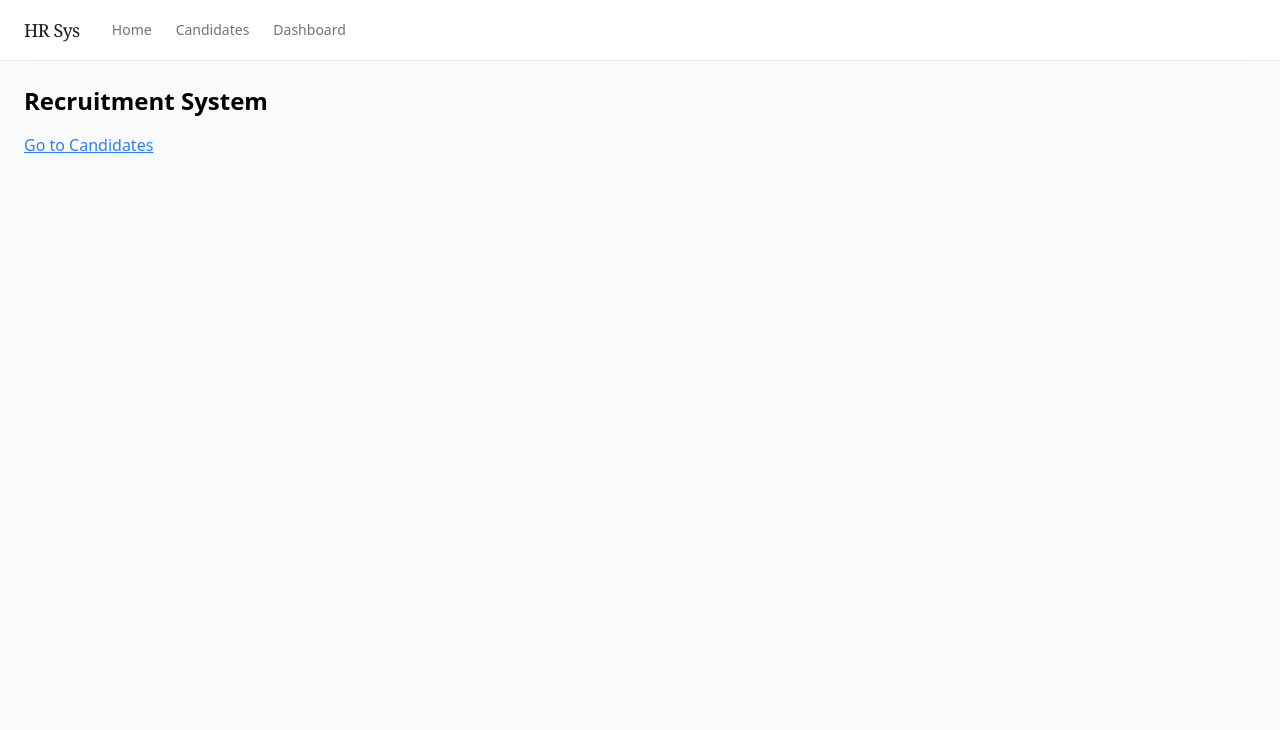
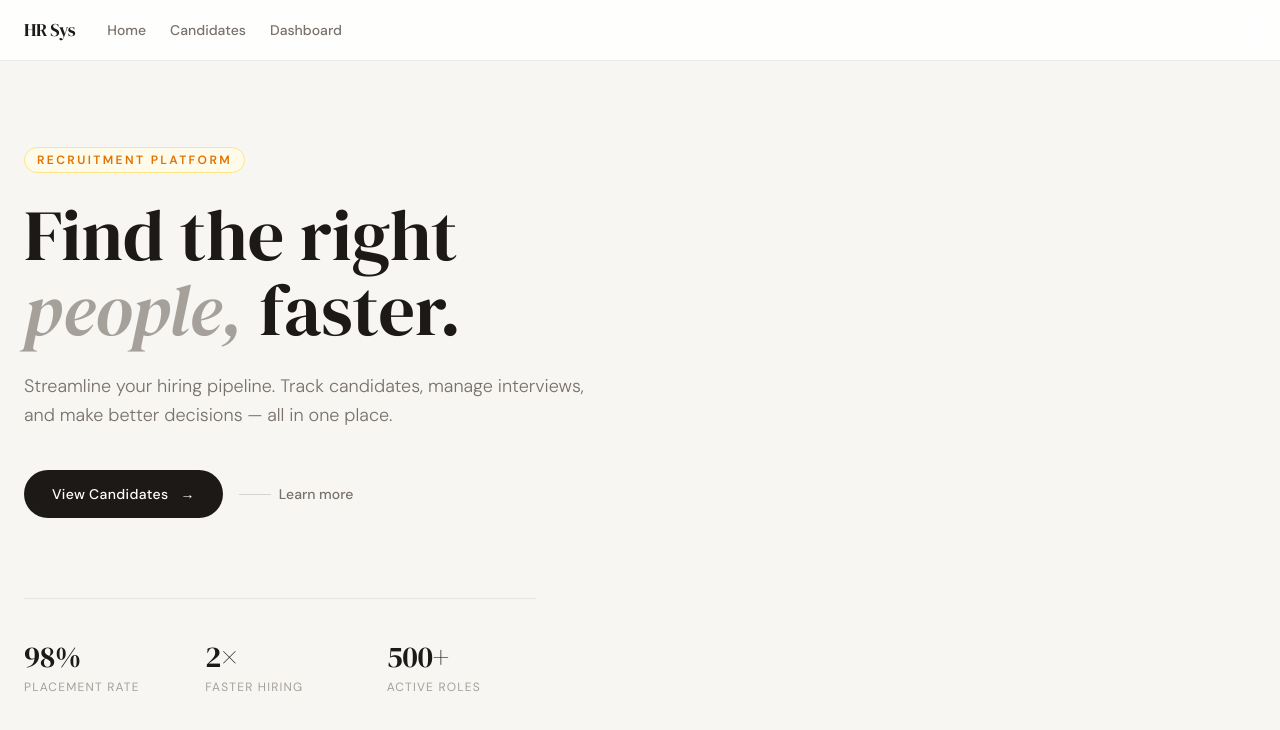
Before and after one commit to smacblade13/Next-HRS, a Next.js app: page / in a window 1280 px wide. Shown: the top 730 px of the page. Built offline with nearby package versions, Linux system fonts and the light colour scheme.

Commit message:
fix: update with clean interface

```diff
--- a/app/candidates/page.jsx
+++ b/app/candidates/page.jsx
@@ -9,24 +9,57 @@ import CandidateForm from "@/components/CandidateForm";
 export default function CandidatesPage() {
     const [search, setSearch] = useState("");
     const [status, setStatus] = useState("All");
-    const [refresh, setRefresh] = useState(false); // trigger reload
+    const [refresh, setRefresh] = useState(false);
+    const [showForm, setShowForm] = useState(false);
 
     return (
-        <div className="space-y-4">
-            <h1 className="text-xl font-bold">Candidates</h1>
+        <div className="space-y-8">
+            {/* Page Header */}
+            <div className="flex items-end justify-between border-b border-stone-200 pb-6">
+                <div>
+                    <p className="text-xs font-semibold tracking-[0.2em] uppercase text-stone-400 mb-1">
+                        Pipeline
+                    </p>
+                    <h1 className="font-serif text-4xl text-stone-900">Candidates</h1>
+                </div>
 
-            <CandidateForm onSuccess={() => setRefresh(!refresh)} />
+                <button
+                    onClick={() => setShowForm(!showForm)}
+                    className="group inline-flex items-center gap-2 bg-stone-900 text-white px-5 py-2.5 rounded-full text-sm font-medium hover:bg-stone-700 transition-all duration-200"
+                >
+                    <span className="text-lg leading-none">{showForm ? "−" : "+"}</span>
+                    {showForm ? "Cancel" : "Add Candidate"}
+                </button>
+            </div>
 
-            <div className="flex gap-4">
-                <SearchBar search={search} setSearch={setSearch} />
+            {/* Collapsible Form */}
+            <div
+                className={`overflow-hidden transition-all duration-300 ease-in-out ${showForm ? "max-h-96 opacity-100" : "max-h-0 opacity-0"
+                    }`}
+            >
+                <div className="bg-white border border-stone-200 rounded-2xl p-6 shadow-sm">
+                    <h2 className="text-sm font-semibold text-stone-500 uppercase tracking-widest mb-5">
+                        New Candidate
+                    </h2>
+                    <CandidateForm
+                        onSuccess={() => {
+                            setRefresh(!refresh);
+                            setShowForm(false);
+                        }}
+                    />
+                </div>
+            </div>
+
+            {/* Filters Row */}
+            <div className="flex flex-col sm:flex-row gap-3">
+                <div className="flex-1">
+                    <SearchBar search={search} setSearch={setSearch} />
+                </div>
                 <StatusFilter status={status} setStatus={setStatus} />
             </div>
 
-            <CandidateTable
-                search={search}
-                status={status}
-                refresh={refresh}
-            />
+            {/* Table */}
+            <CandidateTable search={search} status={status} refresh={refresh} />
         </div>
     );
 }
--- a/app/layout.js
+++ b/app/layout.js
@@ -4,9 +4,17 @@ import Navbar from "@/components/Navbar";
 export default function RootLayout({ children }) {
   return (
     <html lang="en">
-      <body className="bg-gray-50">
+      <head>
+        <link rel="preconnect" href="https://fonts.googleapis.com" />
+        <link rel="preconnect" href="https://fonts.gstatic.com" crossOrigin="anonymous" />
+        <link
+          href="https://fonts.googleapis.com/css2?family=DM+Sans:ital,opsz,wght@0,9..40,300;0,9..40,400;0,9..40,500;0,9..40,600;1,9..40,300&family=DM+Serif+Display:ital@0;1&display=swap"
+          rel="stylesheet"
+        />
+      </head>
+      <body className="bg-[#F7F6F2] min-h-screen font-sans antialiased">
         <Navbar />
-        <main className="p-6">{children}</main>
+        <main className="max-w-7xl mx-auto px-6 py-10">{children}</main>
       </body>
     </html>
   );
--- a/app/page.js
+++ b/app/page.js
@@ -2,12 +2,58 @@ import Link from "next/link";
 
 export default function Home() {
   return (
-    <div className="space-y-4">
-      <h1 className="text-2xl font-bold">Recruitment System</h1>
+    <div className="min-h-[80vh] flex flex-col justify-center">
+      {/* Hero Section */}
+      <div className="max-w-3xl">
+        <span className="inline-block text-xs font-semibold tracking-[0.2em] uppercase text-amber-600 mb-6 border border-amber-200 bg-amber-50 px-3 py-1 rounded-full">
+          Recruitment Platform
+        </span>
 
-      <Link href="/candidates" className="text-blue-500 underline">
-        Go to Candidates
-      </Link>
+        <h1 className="font-serif text-6xl md:text-7xl font-normal leading-[1.05] text-stone-900 mb-6">
+          Find the right
+          <br />
+          <span className="italic text-stone-400">people,</span> faster.
+        </h1>
+
+        <p className="text-stone-500 text-lg font-light leading-relaxed max-w-xl mb-10">
+          Streamline your hiring pipeline. Track candidates, manage interviews,
+          and make better decisions — all in one place.
+        </p>
+
+        <div className="flex items-center gap-4">
+          <Link
+            href="/candidates"
+            className="group inline-flex items-center gap-3 bg-stone-900 text-white px-7 py-3.5 rounded-full font-medium text-sm tracking-wide hover:bg-stone-700 transition-all duration-200"
+          >
+            View Candidates
+            <span className="inline-block transition-transform duration-200 group-hover:translate-x-1">
+              →
+            </span>
+          </Link>
+
+          <Link
+            href="/candidates"
+            className="inline-flex items-center gap-2 text-stone-500 text-sm font-medium hover:text-stone-900 transition-colors duration-200"
+          >
+            <span className="w-8 h-px bg-stone-300 inline-block" />
+            Learn more
+          </Link>
+        </div>
+      </div>
+
+      {/* Stats Strip */}
+      <div className="mt-20 pt-10 border-t border-stone-200 grid grid-cols-3 gap-8 max-w-lg">
+        {[
+          { value: "98%", label: "Placement rate" },
+          { value: "2×", label: "Faster hiring" },
+          { value: "500+", label: "Active roles" },
+        ].map(({ value, label }) => (
+          <div key={label}>
+            <div className="font-serif text-3xl text-stone-900">{value}</div>
+            <div className="text-xs text-stone-400 uppercase tracking-widest mt-1">{label}</div>
+          </div>
+        ))}
+      </div>
     </div>
   );
 }
--- a/components/CandidateForm.jsx
+++ b/components/CandidateForm.jsx
@@ -2,6 +2,15 @@
 
 import { useState } from "react";
 import { addCandidate } from "@/services/candidateService";
+
+const statusOptions = ["Applied", "Interview", "Hired", "Rejected"];
+
+const statusColors = {
+    Applied: "bg-blue-50 text-blue-700 border-blue-200",
+    Interview: "bg-amber-50 text-amber-700 border-amber-200",
+    Hired: "bg-emerald-50 text-emerald-700 border-emerald-200",
+    Rejected: "bg-red-50 text-red-700 border-red-200",
+};
 
 export default function CandidateForm({ onSuccess }) {
     const [form, setForm] = useState({
@@ -10,58 +19,113 @@ export default function CandidateForm({ onSuccess }) {
         position: "",
         status: "Applied",
     });
+    const [loading, setLoading] = useState(false);
+    const [error, setError] = useState("");
 
     const handleSubmit = async (e) => {
         e.preventDefault();
+        setLoading(true);
+        setError("");
 
         const { error } = await addCandidate(form);
 
         if (!error) {
             setForm({ name: "", email: "", position: "", status: "Applied" });
-            onSuccess(); // refresh table
+            onSuccess();
+        } else {
+            setError("Something went wrong. Please try again.");
         }
+
+        setLoading(false);
     };
 
+    const inputClass =
+        "w-full bg-stone-50 border border-stone-200 rounded-xl px-4 py-2.5 text-sm text-stone-800 placeholder:text-stone-400 focus:outline-none focus:ring-2 focus:ring-stone-300 focus:border-transparent transition-all duration-150";
+
     return (
-        <form onSubmit={handleSubmit} className="flex gap-2 flex-wrap">
+        <form onSubmit={handleSubmit} className="space-y-4">
+            <div className="grid grid-cols-1 sm:grid-cols-3 gap-3">
+                <div className="space-y-1">
+                    <label className="text-xs font-medium text-stone-500 uppercase tracking-wider">
+                        Full Name
+                    </label>
                     <input
                         required
-                placeholder="Name"
-                className="border p-2"
+                        placeholder="Jane Smith"
+                        className={inputClass}
                         value={form.name}
                         onChange={(e) => setForm({ ...form, name: e.target.value })}
                     />
+                </div>
 
+                <div className="space-y-1">
+                    <label className="text-xs font-medium text-stone-500 uppercase tracking-wider">
+                        Email
+                    </label>
                     <input
                         required
-                placeholder="Email"
-                className="border p-2"
+                        type="email"
+                        placeholder="jane@example.com"
+                        className={inputClass}
                         value={form.email}
                         onChange={(e) => setForm({ ...form, email: e.target.value })}
                     />
+                </div>
 
+                <div className="space-y-1">
+                    <label className="text-xs font-medium text-stone-500 uppercase tracking-wider">
+                        Position
+                    </label>
                     <input
                         required
-                placeholder="Position"
-                className="border p-2"
+                        placeholder="Senior Designer"
+                        className={inputClass}
                         value={form.position}
                         onChange={(e) => setForm({ ...form, position: e.target.value })}
                     />
+                </div>
+            </div>
 
-            <select
-                className="border p-2"
-                value={form.status}
-                onChange={(e) => setForm({ ...form, status: e.target.value })}
+            <div className="flex items-end gap-4">
+                <div className="space-y-1">
+                    <label className="text-xs font-medium text-stone-500 uppercase tracking-wider">
+                        Status
+                    </label>
+                    <div className="flex gap-2">
+                        {statusOptions.map((s) => (
+                            <button
+                                key={s}
+                                type="button"
+                                onClick={() => setForm({ ...form, status: s })}
+                                className={`px-3 py-1.5 rounded-full text-xs font-semibold border transition-all duration-150 ${form.status === s
+                                        ? statusColors[s]
+                                        : "bg-transparent text-stone-400 border-stone-200 hover:border-stone-300"
+                                    }`}
                             >
-                <option>Applied</option>
-                <option>Interview</option>
-                <option>Hired</option>
-                <option>Rejected</option>
-            </select>
+                                {s}
+                            </button>
+                        ))}
+                    </div>
+                </div>
 
-            <button className="bg-blue-500 text-white px-4">
-                Add
+                <div className="ml-auto flex items-center gap-3">
+                    {error && <p className="text-xs text-red-500">{error}</p>}
+                    <button
+                        type="submit"
+                        disabled={loading}
+                        className="inline-flex items-center gap-2 bg-stone-900 text-white px-6 py-2.5 rounded-full text-sm font-medium hover:bg-stone-700 disabled:opacity-50 disabled:cursor-not-allowed transition-all duration-200"
+                    >
+                        {loading ? (
+                            <>
+                                <span className="w-3.5 h-3.5 border-2 border-white/30 border-t-white rounded-full animate-spin" />
+                                Saving…
+                            </>
+                        ) : (
+                            "Add Candidate"
+                        )}
                     </button>
+                </div>
+            </div>
         </form>
     );
 }
```
Lines whose indentation alone changed are shown as unchanged.
